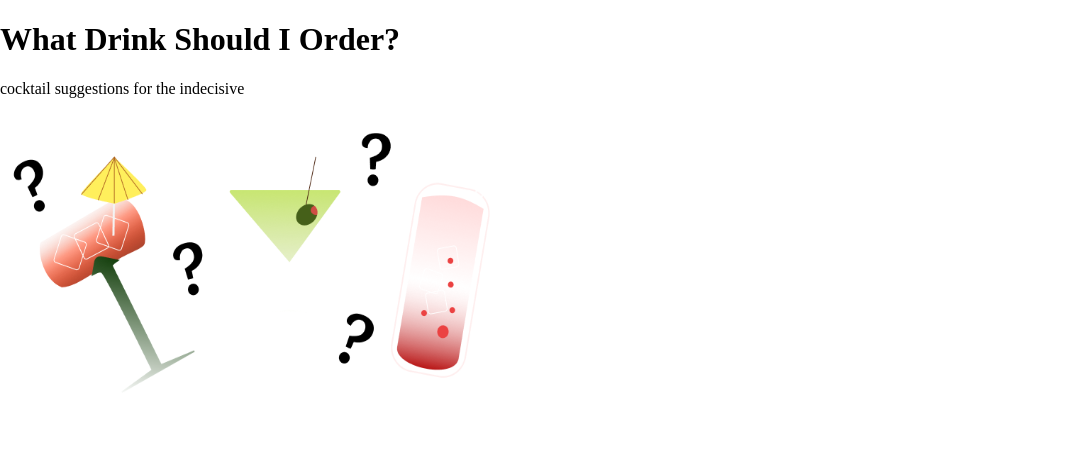
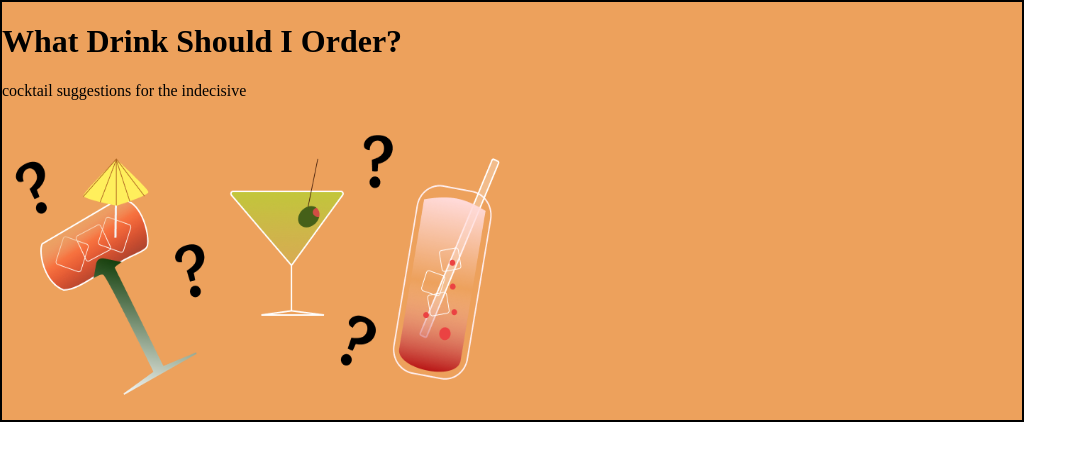
Before and after one commit to BlueNealis/what-should-I-order, a Next.js app: page / in a window 1280 px wide. Shown: the top 460 px of the page, without its empty margins (0-1087 px from the left). Built offline with nearby package versions, Linux system fonts and the light colour scheme; a web font is replaced by a local one.

Commit message:
Change home style to sass

```diff
--- a/pages/index.js
+++ b/pages/index.js
@@ -1,13 +1,13 @@
 import Head from 'next/head'
 import Image from 'next/image'
 import cocktails from '../public/images/CocktailsMain.png'
-import styles from '../styles/Home.module.css'
+import styles from '../styles/Home.module.scss'
 
 export default function Home() {
   return (
-    <div className={styles.container}>
+    <div className={styles.box}>
       <Head>
-        <title>Create Next App</title>
+        <title>What Drink Should I Order?</title>
         <meta name="description" content="Generated by create next app" />
         <link rel="preconnect" href="https://fonts.googleapis.com"/>
         <link rel="preconnect" href="https://fonts.gstatic.com" crossorigin/>
--- a/styles/Home.module.css
+++ /dev/null
@@ -1 +0,0 @@
-@use "../../styles/vars";
--- /dev/null
+++ b/styles/Home.module.scss
@@ -0,0 +1,7 @@
+@use "./vars";
+
+.box {
+  background: vars.$orange;
+  width: 80vw;
+  border: 2px solid black;
+}
--- a/styles/globals.scss
+++ b/styles/globals.scss
@@ -13,13 +13,3 @@ a {
 * {
   box-sizing: border-box;
 }
-
-@media (prefers-color-scheme: dark) {
-  html {
-    color-scheme: dark;
-  }
-  body {
-    color: white;
-    background: black;
-  }
-}
```
Also changed, not shown: styles/vars.scss (renamed from styles/vars.module.scss).
